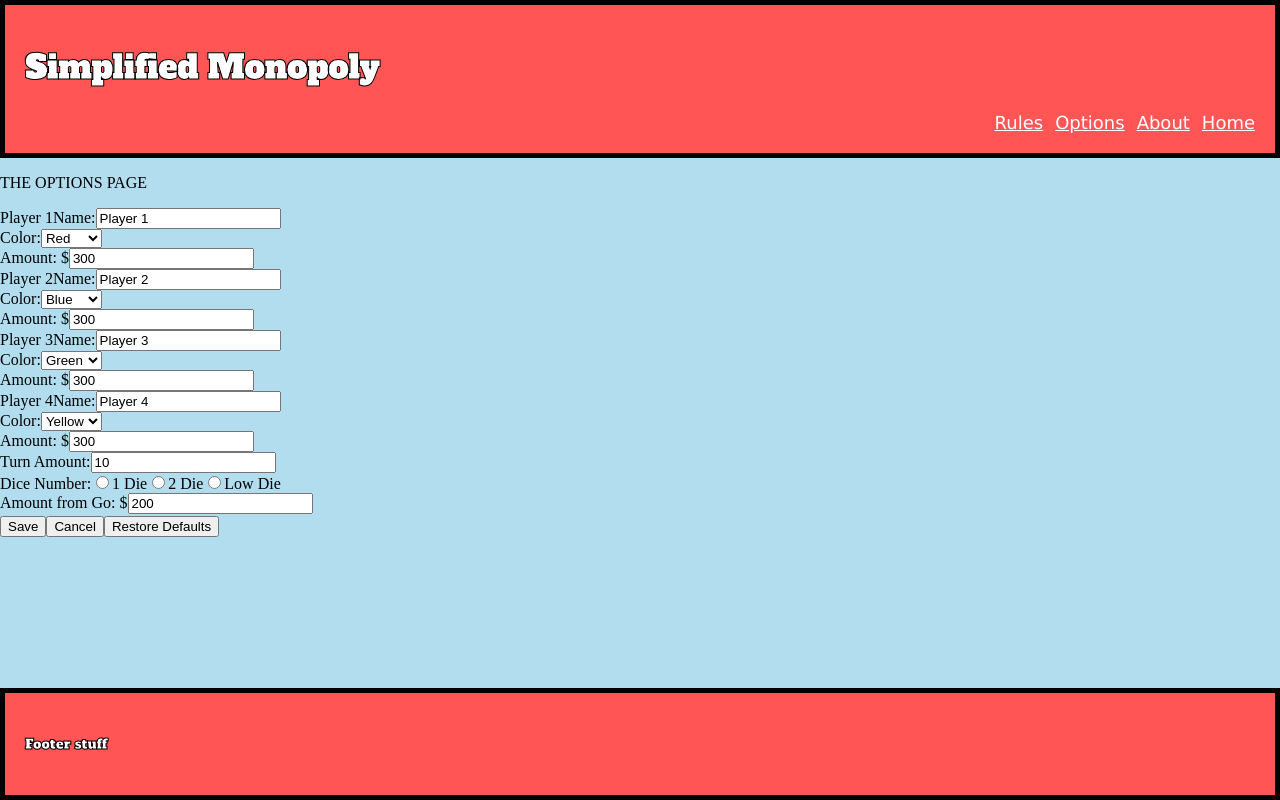
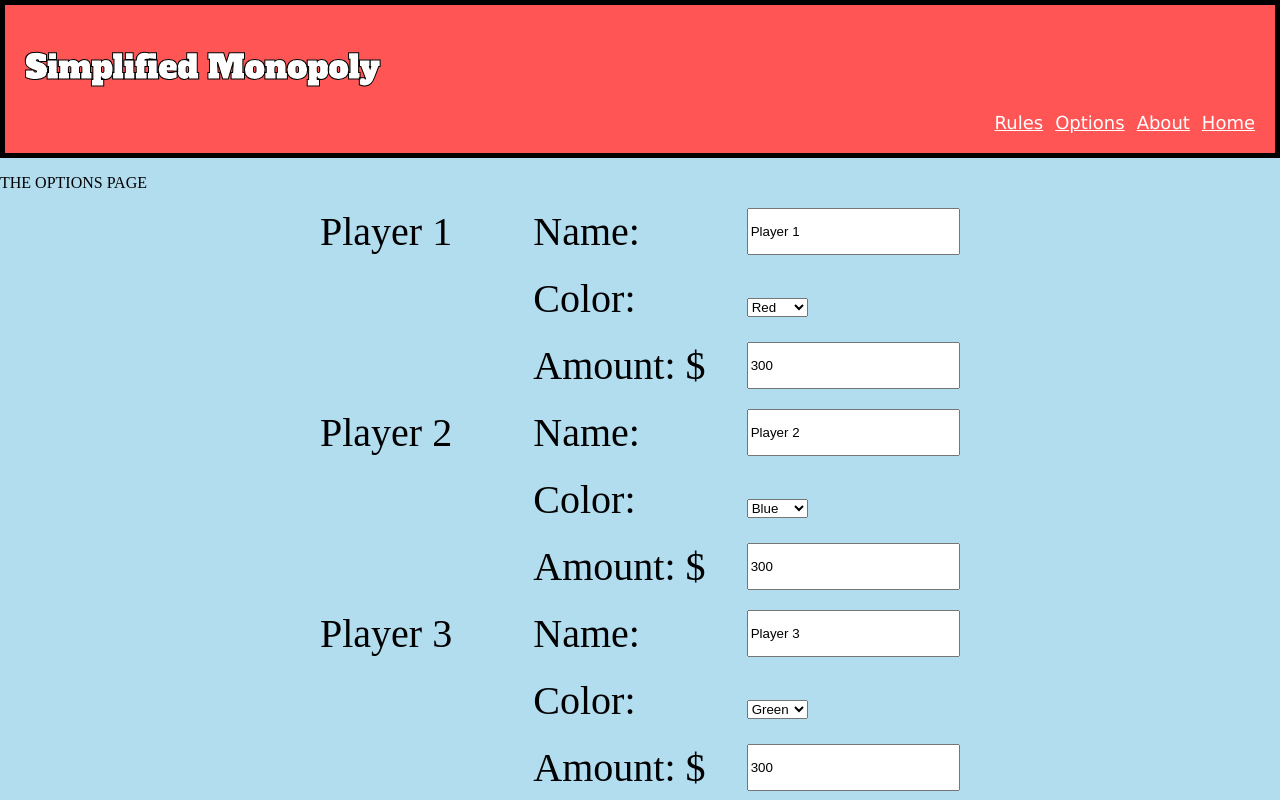
Before and after one commit to CodyRR/Unit-1-Monopoly, a React (Vite) app in the folder Simplified-Monopoly/: page /options in a window 1280 px wide. Shown: the top 800 px of the page. Built offline with nearby package versions, Linux system fonts and the light colour scheme.

Commit message:
Adding CSS to Options Menu

```diff
--- a/Simplified-Monopoly/src/common/PlayerColorOption.jsx
+++ b/Simplified-Monopoly/src/common/PlayerColorOption.jsx
@@ -4,9 +4,6 @@
 
     return (
         <div>
-            <label>
-                Color:
-            </label>
             <select name={id} id={id} value={defaultElement} onChange={handleChange}>
                 <option value="red">Red</option>
                 <option value="blue">Blue</option>
--- a/Simplified-Monopoly/src/index.css
+++ b/Simplified-Monopoly/src/index.css
@@ -1,2 +1,3 @@
 @import url('./common/SpaceCard.css');
-@import url('./layout/Layout.css')
+@import url('./layout/Layout.css');
+@import url('./layout/OptionsLayout.css');
--- /dev/null
+++ b/Simplified-Monopoly/src/layout/OptionsLayout.css
@@ -0,0 +1,8 @@
+.grid-form-container {
+    display: grid;
+    grid-template-columns: 1fr 1fr 1fr;
+    margin: auto;
+    width: 50%;
+    font-size: 40px;
+    row-gap: 20px;
+}
--- a/Simplified-Monopoly/src/pages/OptionPage.jsx
+++ b/Simplified-Monopoly/src/pages/OptionPage.jsx
@@ -1,5 +1,6 @@
 import { useState } from "react";
 import { Link } from "react-router";
+import Button from "../common/Button";
 import PlayerColorOption from "../common/PlayerColorOption";
 import { defaultPlayerData } from "../data/defaultPlayerData";
 
@@ -29,74 +30,87 @@
     return (
         <main>
             <p>THE OPTIONS PAGE</p>
-            <form >
+            <form className="grid-form-container">
+                <label>Player 1</label>
+
+                <label>Name:</label>
+                <input type="text" name="player1Name" value={playerData[0][1]} onChange={(event) => handleDataChange(0,1, event)} />
+
+                <div></div>
+
+                <label>Color:</label>
+                <PlayerColorOption id="Player1Color" defaultElement={playerData[0][2]} handleChange={(event) => handleDataChange(0,2, event)} />
+
+                <div></div>
+
+                <label>Amount: $</label>
+                <input type="number" name="player1Amount" step="1" value={playerData[0][3]} onChange={(event) => handleDataChange(0,3, event)} />
+
+                <label>Player 2</label>
+
+                <label>Name:</label>
+                <input type="text" name="player2Name" value={playerData[1][1]}onChange={(event) => handleDataChange(1,1, event)} />
+
+                <div></div>
+
+                <label>Color:</label>
+                <PlayerColorOption id="Player2Color" defaultElement={playerData[1][2]} handleChange={(event) => handleDataChange(1,2, event)} />
+
+                <div></div>
+                <label>Amount: $</label>
+                <input type="number" name="player2Amount" step="1" value={playerData[1][3]} onChange={(event) => handleDataChange(1,3, event)} />
+
+                <label>Player 3</label>
+
+                <label>Name:</label>
+                <input type="text" name="player3Name" value={playerData[2][1]} onChange={(event) => handleDataChange(2,1, event)} />
+
+                <div></div>
+
+                <label>Color:</label>
+                <PlayerColorOption id="Player3Color" defaultElement={playerData[2][2]} handleChange={(event) => handleDataChange(2,2, event)} />
+
+                <div></div>
+
+                <label>Amount: $</label>
+                <input type="number" name="player4Amount" step="1" value={playerData[2][3]} onChange={(event) => handleDataChange(2,3, event)} />
+
+                <label>Player 4</label>
+
+                <label>Name:</label>
+                <input type="text" name="player4Name" value={playerData[3][1]} onChange={(event) => handleDataChange(3,1, event)} />
+
+                <div></div>
+
+                <label>Color:</label>
+                <PlayerColorOption id="Player4Color" defaultElement={playerData[3][2]} handleChange={(event) => handleDataChange(3,2, event)} />
+
+                <div></div>
+
+                <label>Amount: $</label>
+                <input type="number" name="player4Amount" step="1" value={playerData[3][3]} onChange={(event) => handleDataChange(3,3, event)} />
+
+                <div></div>
+                <label>Turn Amount:</label>
+                    <input type="text" name="turnAmount" defaultValue={10}/>
+
+                <div></div>
+                <label>Dice Number:</label>
                 <div>
-                    <label>Player 1</label>
-                    <label>Name:
-                        <input type="text" name="player1Name" value={playerData[0][1]} onChange={(event) => handleDataChange(0,1, event)} />
-                    </label>
-                    <PlayerColorOption id="Player1Color" defaultElement={playerData[0][2]} handleChange={(event) => handleDataChange(0,2, event)} />
-                    <label>Amount: $
-                        <input type="number" name="player1Amount" step="1" value={playerData[0][3]} onChange={(event) => handleDataChange(0,3, event)} />
-                    </label>
-                </div>
-                <div>
-                    <label>Player 2</label>
-                    <label>Name:
-                        <input type="text" name="player2Name" value={playerData[1][1]}onChange={(event) => handleDataChange(1,1, event)} />
-                    </label>
-                    <PlayerColorOption id="Player2Color" defaultElement={playerData[1][2]} handleChange={(event) => handleDataChange(1,2, event)} />
-                    <label>Amount: $
-                        <input type="number" name="player2Amount" step="1" value={playerData[1][3]} onChange={(event) => handleDataChange(1,3, event)} />
-                    </label>
-                </div>
-                <div>
-                    <label>Player 3</label>
-                    <label>Name:
-                        <input type="text" name="player3Name" value={playerData[2][1]} onChange={(event) => handleDataChange(2,1, event)} />
-                    </label>
-                    <PlayerColorOption id="Player3Color" defaultElement={playerData[2][2]} handleChange={(event) => handleDataChange(2,2, event)} />
-                    <label>Amount: $
-                        <input type="number" name="player4Amount" step="1" value={playerData[2][3]} onChange={(event) => handleDataChange(2,3, event)} />
-                    </label>
-                </div>
-                <div>
-                    <label>Player 4</label>
-                    <label>Name:
-                        <input type="text" name="player4Name" value={playerData[3][1]} onChange={(event) => handleDataChange(3,1, event)} />
-                    </label>
-                    <PlayerColorOption id="Player4Color" defaultElement={playerData[3][2]} handleChange={(event) => handleDataChange(3,2, event)} />
-                    <label>Amount: $
-                        <input type="number" name="player4Amount" step="1" value={playerData[3][3]} onChange={(event) => handleDataChange(3,3, event)} />
-                    </label>
+                    <input type="radio" id="diceNum1" name="1die" value={1}/>
+                    <label for="diceNum1">1 Die</label>
+                    <input type="radio" id="diceNum2" name="2dice" value={2}/>
+                    <label for="diceNum2">2 Die</label>
+                    <input type="radio" id="diceNum3" name="smallDie" value={3}/>
+                    <label for="diceNum3">Low Die</label>
                 </div>
 
-                <div>
-                    <label>Turn Amount:
-                        <input type="text" name="turnAmount" defaultValue={10}/>
-                    </label>
-                </div>
-                <div>
-                    <label>Dice Number:
-                        <input type="radio" id="diceNum1" name="1die" value={1}/>
-                        <label for="diceNum1">1 Die</label>
-                        <input type="radio" id="diceNum2" name="2dice" value={2}/>
-                        <label for="diceNum2">2 Die</label>
-                        <input type="radio" id="diceNum3" name="smallDie" value={3}/>
-                        <label for="diceNum3">Low Die</label>
-                    </label>
-                </div>
-                <div>
-                   <label>Amount from Go: $
-                        <input type="number" name="passGoAmount" step="1" defaultValue={200} />
-                    </label>
-                </div>
+                <div></div>
+                <label>Amount from Go: $</label>
+                <input type="number" name="passGoAmount" step="1" defaultValue={200} />
 
-                <button onClick={testData}>Save</button>
-                <Link className='link' to="/">
-                    <button>Cancel</button>
-                </Link>
-                <button onClick={restoreDefaults}>Restore Defaults</button>
+                <Button id="save-button" handleClick={testData} display={"Save"}/>
+                <Button id="restore-button" handleClick={restoreDefaults} display={"Restore Defaults"}/>
             </form>
         </main>
     )
```
Also changed, not shown: Simplified-Monopoly/src/layout/Layout.css (line endings or trailing spaces).
